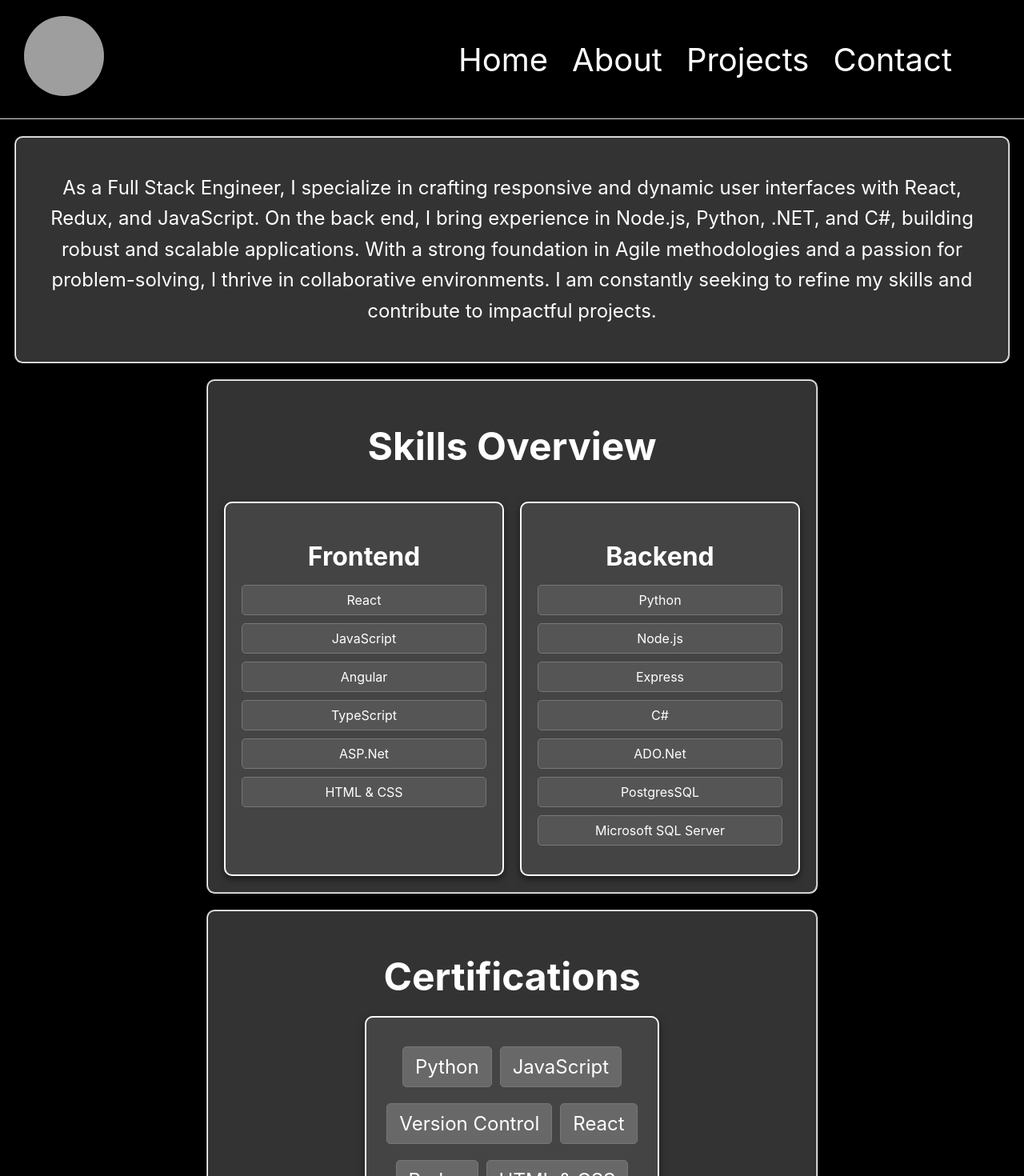
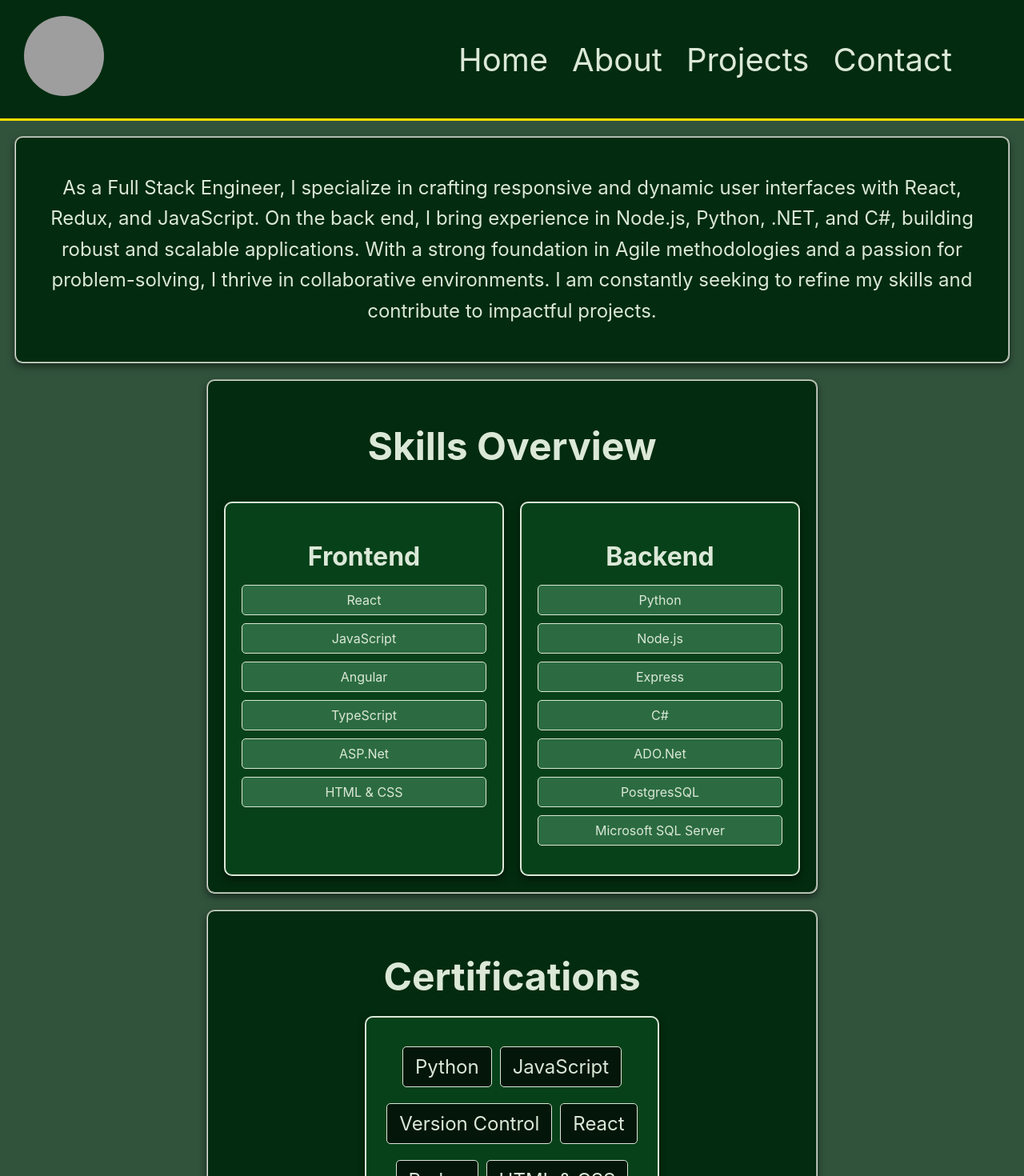
Before and after one commit to BrayanCordero/Portfolio-Website, a React (Create React App) app in the folder portfolio-website/: page /about in a window 1280 px wide. Shown: the top 1470 px of the page at 80% size. Built offline with nearby package versions, Linux system fonts and the light colour scheme; grey boxes are pictures that could not be loaded.

Commit message:
change background color, and card color

```diff
--- a/portfolio-website/src/App.css
+++ b/portfolio-website/src/App.css
@@ -3,17 +3,17 @@
     display: flex;
     flex-direction: column;
     min-height: 100vh;
-    color: #ffffff;
+    color: #DBE8D8;
 }
 
 header {
     text-align: center;
     font-size: 2rem;
-    border-bottom: 1px solid #e0e0e0;
+    border-bottom: 3px solid #FEDE00;
     position: fixed;
     width: 100%;
     z-index: 1000;
-    background-color: #000;
+    background-color: #032b0f;
 }
 
 
@@ -21,27 +21,27 @@ main {
     flex: 1;
     padding: 20px;
     padding-top: 150px;
-    background-color: #000;
+    background-color: #31533c;
 }
 
 li a {
     text-decoration: none;
-    color: white;
+    color: #DBE8D8;
     font-size: 2.5rem;
 }
 
 li a:hover {
     text-decoration: none;
-    border-bottom: 2px solid red;
+    border-bottom: 2px solid #FEDE00;
 }
 
 footer {
     text-align: center;
     font-size: 1rem;
-    border-top: 1px solid #e0e0e0;
+    border-top: 3px solid #FEDE00;
     min-height: 60px;
     width: 100%;
-    background-color: #000;
+    background-color: #032b0f;
 }
 
 
--- a/portfolio-website/src/components/Contact.js
+++ b/portfolio-website/src/components/Contact.js
@@ -57,12 +57,13 @@ const Contact = () => {
                     </div>
 
                     <div className='form'>
-                    <label htmlFor='email'>Email:</label>
-                    <input type='email' id='email' name='email' value={email} onChange={(e) => setEmail(e.target.value)} required/>
+                        <label htmlFor='email'>Email:</label>
+                        <input type='email' id='email' name='email' value={email} onChange={(e) => setEmail(e.target.value)} required/>
                     </div>
 
                     <div className='form'>
-                        <textarea cols={"30"} rows={"10"} value={message} onChange={(e) => setMessage(e.target.value)}></textarea>
+                        <label htmlFor='message'>Message:</label>
+                        <textarea type='text' id='message' name='message' cols={"30"} rows={"10"} value={message} onChange={(e) => setMessage(e.target.value)}></textarea>
                     </div>
 
                     <div className='form'>
--- a/portfolio-website/src/components/Home.js
+++ b/portfolio-website/src/components/Home.js
@@ -10,7 +10,7 @@ const Home = () => {
             <div className='greeting-container'>
                 <h1 className='greeting'>Hello and Welcome</h1>
                 <h2 className='name'>I'm Brayan Cordero</h2>
-                <h3 className='title'>Full Stack Engineer</h3>
+                <h3 className='title'>Full Stack Software Engineer</h3>
             </div>
             <div className='img-container'>
                 <img src={profileImage} alt='Brayan'></img>
--- a/portfolio-website/src/styles/AboutStyle.css
+++ b/portfolio-website/src/styles/AboutStyle.css
@@ -13,8 +13,8 @@
 .about, .skill-container, .certifications, .details {
     padding: 20px;
     width: 100%;
-    background-color: #333;
-    border: 2px groove #ffffff;
+    background-color: #032b0f;
+    border: 2px groove #DBE8D8;
     border-radius: 10px;
     box-shadow: 0 4px 10px rgba(0,0,0,0.5);
     text-align: center;
@@ -23,7 +23,7 @@
 }
 
 .about p {
-    color: white;
+    color: #DBE8D8;
     font-size: 1.5rem;
     line-height: 1.6;
 }
@@ -48,8 +48,8 @@
 }
 
 .skills > div, .certifications > div, .details-content > .detail-item {
-    background-color: #444;
-    border: 2px solid white;
+    background-color:  #074119;
+    border: 2px solid #DBE8D8;
     border-radius: 10px;
     padding: 20px;
     width: 45%;
@@ -63,7 +63,7 @@
 
 .skills h2 {
     margin-bottom: 15px;
-    color: white;
+    color: #DBE8D8;
     font-size: 2rem;
 }
 
@@ -76,9 +76,9 @@
     margin-bottom: 10px;
     font-size: 1rem;
     padding: 8px 12px;
-    background-color: #555;
+    background-color: #2c6b41;
     border-radius: 5px;
-    border: 1px solid #777;
+    border: 1px solid #DBE8D8;
 }
 
 .certifications {
@@ -98,16 +98,16 @@
     display: inline-block;
     padding: 10px 15px;
     margin-bottom: 10px;
-    background-color: #696868;
+    background-color: #04160a;
     border-radius: 5px;
-    border: 1px solid #777;
+    border: 1px solid #DBE8D8;
     cursor: pointer;
     transition: background-color 0.3s ease border-color 0.3s ease;
 }
 
 .certifications a:hover {
-    background-color: #777;
-    border-color: #999;
+    background-color: #146b30;
+    border-color: #DBE8D8;
 }
 
 @media (max-width: 768px) {
--- a/portfolio-website/src/styles/ContactStyle.css
+++ b/portfolio-website/src/styles/ContactStyle.css
@@ -10,9 +10,9 @@
     max-width: 500px;
     width: 100%;
     padding: 20px;
-    background-color: #444;
+    background-color: #032b0f;
     border-radius: 10px;
-    border: 2px groove #ffffff;
+    border: 2px groove #DBE8D8;
 }
 
 .form {
@@ -29,7 +29,7 @@
     width: 100%;
     padding: 10px;
     border-radius: 5px;
-    border: 1px solid #777;
+    border: 1px solid #DBE8D8;
     box-sizing: border-box;
 }
 
@@ -40,7 +40,7 @@
 .submit-btn {
     padding: 10px 20px;
     background-color: #007BFF;
-    color: white;
+    color: #DBE8D8;
     border: none;
     border-radius: 5px;
     cursor: pointer;
--- a/portfolio-website/src/styles/ProjectsStyle.css
+++ b/portfolio-website/src/styles/ProjectsStyle.css
@@ -8,18 +8,19 @@
     max-width:100%;
     margin-bottom: 20px;
     padding: 20px;
-    border: 2px groove #ffffff;
+    border: 2px groove #DBE8D8;
     border-radius: 10px;
-    background-color: #333;
+    background-color: #032b0f;
 }
 
 .projects a {
-    color: white;
+    color: #DBE8D8;
     text-decoration: none;
+    border-bottom: 2px solid #FEDE00;
 }
 
 .projects a:hover {
-    border-bottom: 2px solid red;
+    color: #FEDE00;
 }
 
 
@@ -28,10 +29,10 @@
 }
 
 .tech-details {
-    border: 1px solid white;
+    border: 1px solid #DBE8D8;
     padding: 10px;
     border-radius: 5px;
-    background-color: #444;
+    background-color: #074119;
 }
 
 .tech-container ul {
@@ -45,9 +46,9 @@
     margin-right: 15px;
     margin-bottom: 5px;
     padding: 8px 12px;
-    background-color: #555;
+    background-color: #2c6b41;
     border-radius: 5px;
-    border: 1px solid #777;
+    border: 1px solid #DBE8D8;
 }
 
 .more {
@@ -59,18 +60,18 @@
 .more a {
     display: inline-block;
     padding: 10px 15px;
-    background-color: #000;
+    background-color: #04160a;
     border-radius: 5px;
-    border: 1px solid #777;
-    color: white;
+    border: 1px solid #DBE8D8;
+    color: #DBE8D8;
     text-decoration: none;
     cursor: pointer;
     transition: background-color 0.3s ease, border-color 0.3s ease;
 }
 
 .more a:hover {
-    background-color: #777;
-    border-color: #999;
+    background-color: #146b30;
+    border-color: #DBE8D8;
 }
 
 
```
